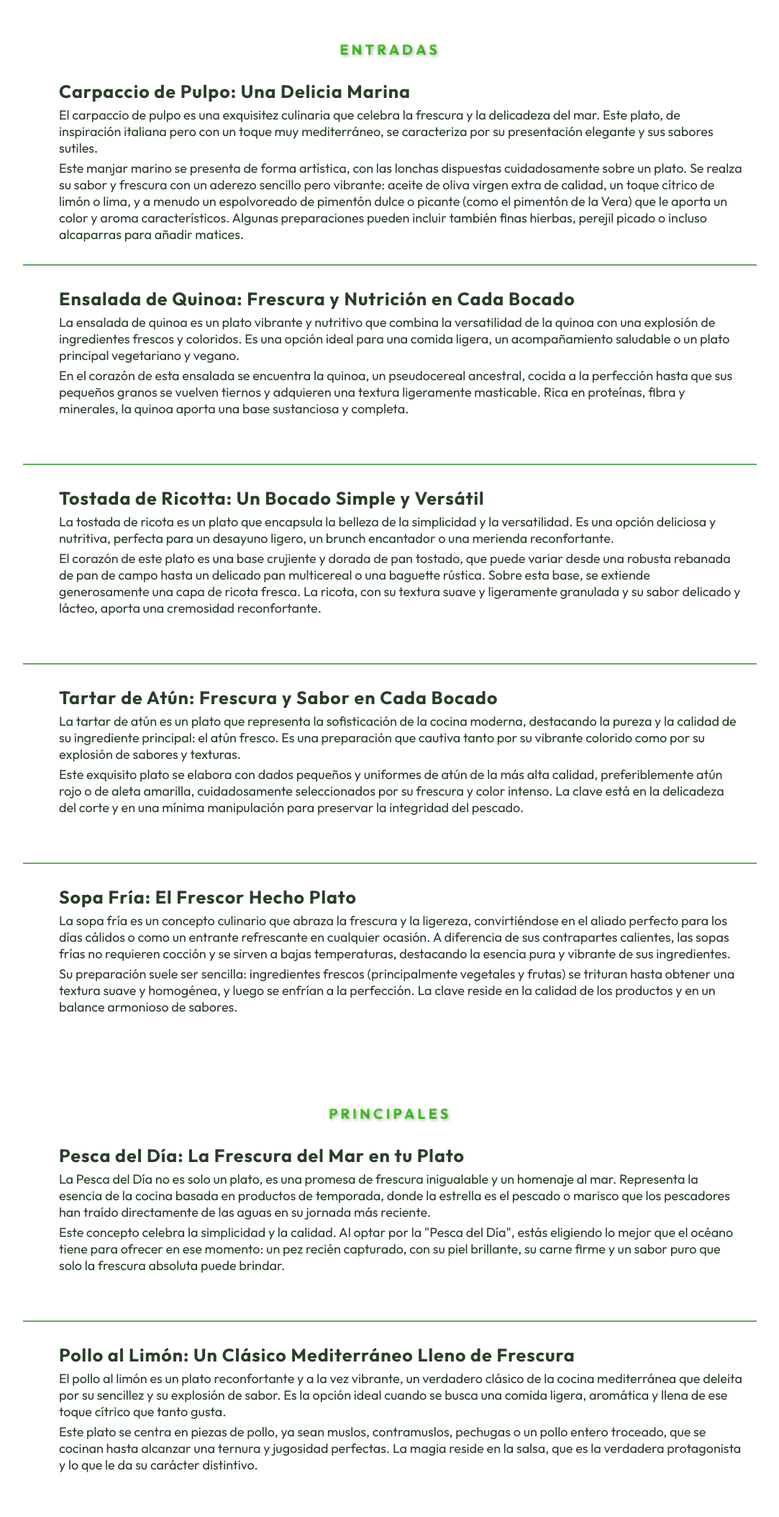
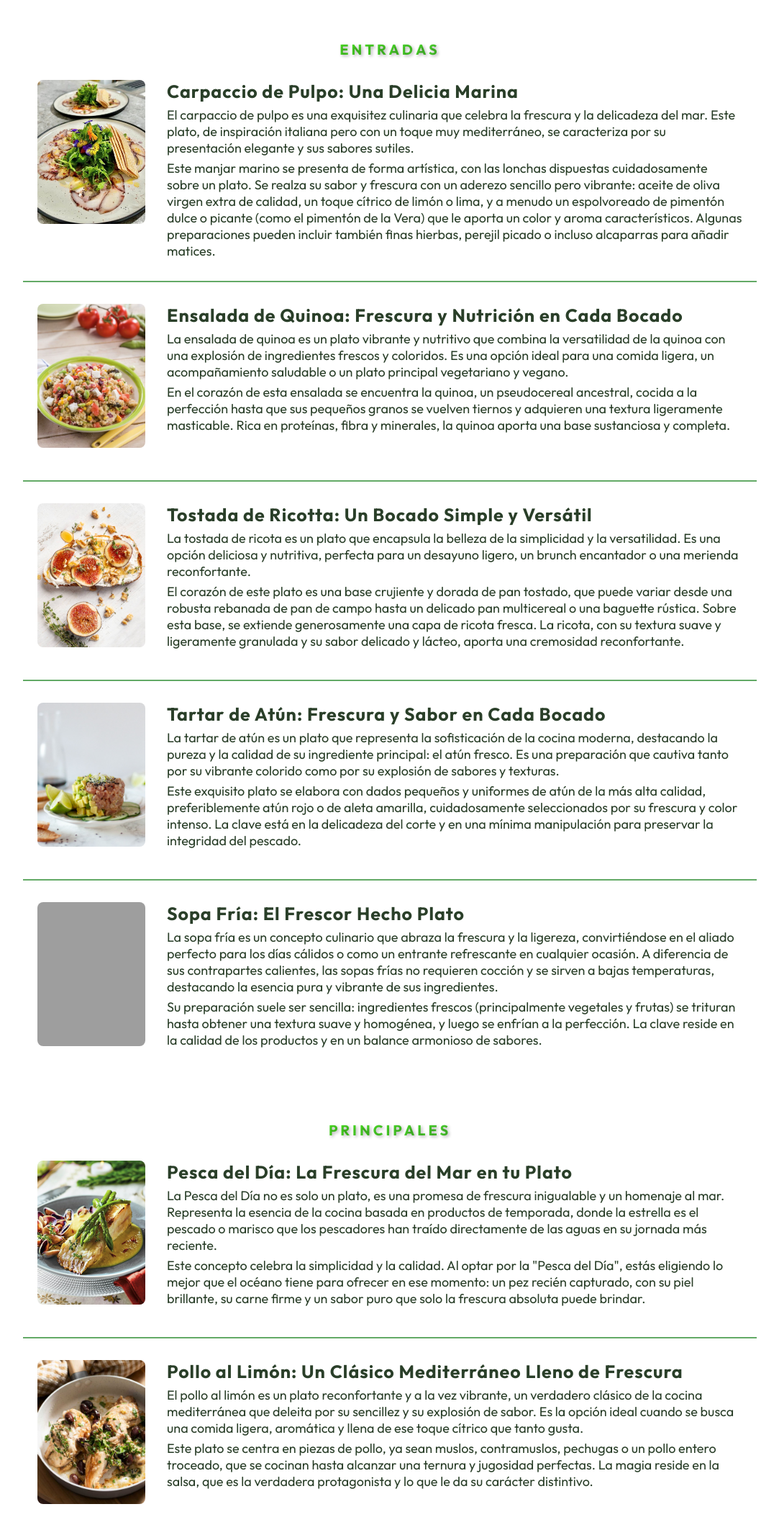
Before and after one commit to tomasville/tp-Final, a plain HTML site: page galeria.html in a window 1280 px wide. Shown: the part 314-2421 px from the top of the page at 72% size, without its empty margins (98-1181 px from the left). Drawn offline with Linux system fonts and the light colour scheme; the site is published under a folder, as on GitHub Pages, so addresses that start at the root find nothing.

Commit message:
Update galeria.html
gordo pusiste mal la direccion de las imagenes, no iba la barra jaja

```diff
--- a/galeria.html
+++ b/galeria.html
@@ -36,7 +36,7 @@
                 <h1 class="header__subtitulo">ENTRADAS</h1>
                 <article class="contenedor__galeria">
                     <figure class="galeria__foto">
-                        <img src="/Imagenes/Entradas/entrada 1-carpaccio de pulpo.jpg" alt="" class="foto">
+                        <img src="Imagenes/Entradas/entrada 1-carpaccio de pulpo.jpg" alt="" class="foto">
                         <figcaption class="foto__descripcion">
                             <h3 class="descripcion__titulo">Carpaccio de Pulpo: Una Delicia Marina</h3>
                             <p class="descripcion__parrafo">El carpaccio de pulpo es una exquisitez culinaria que celebra la frescura y la delicadeza del mar. Este plato, de inspiración italiana pero con un toque muy mediterráneo, se caracteriza por su presentación elegante y sus sabores sutiles.</p>
@@ -47,7 +47,7 @@
                 <hr class="galeria__separacion">
                 <article class="contenedor__galeria">
                     <figure class="galeria__foto">
-                        <img src="/Imagenes/Entradas/entrada 2-ensalada de quinoa.jpg" alt="" class="foto">
+                        <img src="Imagenes/Entradas/entrada 2-ensalada de quinoa.jpg" alt="" class="foto">
                         <figcaption class="foto__descripcion">
                             <h3 class="descripcion__titulo">Ensalada de Quinoa: Frescura y Nutrición en Cada Bocado</h3>
                             <p class="descripcion__parrafo">La ensalada de quinoa es un plato vibrante y nutritivo que combina la versatilidad de la quinoa con una explosión de ingredientes frescos y coloridos. Es una opción ideal para una comida ligera, un acompañamiento saludable o un plato principal vegetariano y vegano.</p>
@@ -58,7 +58,7 @@
                 <hr class="galeria__separacion">
                 <article class="contenedor__galeria">
                     <figure class="galeria__foto">
-                        <img src="/Imagenes/Entradas/entrada 3-tostada ricota.jpg" alt="" class="foto">
+                        <img src="Imagenes/Entradas/entrada 3-tostada ricota.jpg" alt="" class="foto">
                         <figcaption class="foto__descripcion">
                             <h3 class="descripcion__titulo">Tostada de Ricotta: Un Bocado Simple y Versátil</h3>
                             <p class="descripcion__parrafo">La tostada de ricota es un plato que encapsula la belleza de la simplicidad y la versatilidad. Es una opción deliciosa y nutritiva, perfecta para un desayuno ligero, un brunch encantador o una merienda reconfortante.</p>
@@ -69,7 +69,7 @@
                 <hr class="galeria__separacion">
                 <article class="contenedor__galeria">
                     <figure class="galeria__foto">
-                        <img src="/Imagenes/Entradas/entrada 4-tartar de atun.jpg" alt="" class="foto">
+                        <img src="Imagenes/Entradas/entrada 4-tartar de atun.jpg" alt="" class="foto">
                         <figcaption class="foto__descripcion">
                             <h3 class="descripcion__titulo">Tartar de Atún: Frescura y Sabor en Cada Bocado</h3>
                             <p class="descripcion__parrafo">La tartar de atún es un plato que representa la sofisticación de la cocina moderna, destacando la pureza y la calidad de su ingrediente principal: el atún fresco. Es una preparación que cautiva tanto por su vibrante colorido como por su explosión de sabores y texturas.</p>
@@ -80,7 +80,7 @@
                 <hr class="galeria__separacion">
                 <article class="contenedor__galeria">
                     <figure class="galeria__foto">
-                        <img src="/Imagenes/Entradas/entrada 5-sopa fria.jpg" alt="" class="foto">
+                        <img src="Imagenes/Entradas/entrada 5-sopa fria.jpg" alt="" class="foto">
                         <figcaption class="foto__descripcion">
                             <h3 class="descripcion__titulo">Sopa Fría: El Frescor Hecho Plato</h3>
                             <p class="descripcion__parrafo">La sopa fría es un concepto culinario que abraza la frescura y la ligereza, convirtiéndose en el aliado perfecto para los días cálidos o como un entrante refrescante en cualquier ocasión. A diferencia de sus contrapartes calientes, las sopas frías no requieren cocción y se sirven a bajas temperaturas, destacando la esencia pura y vibrante de sus ingredientes.</p>
@@ -93,7 +93,7 @@
                 <h1 class="header__subtitulo">PRINCIPALES</h1>
                 <article class="contenedor__galeria">
                     <figure class="galeria__foto">
-                        <img src="/Imagenes/Principales/principal 1-pesca del dia.jpg" alt="" class="foto">
+                        <img src="Imagenes/Principales/principal 1-pesca del dia.jpg" alt="" class="foto">
                         <figcaption class="foto__descripcion">
                             <h3 class="descripcion__titulo">Pesca del Día: La Frescura del Mar en tu Plato</h3>
                             <p class="descripcion__parrafo">La Pesca del Día no es solo un plato, es una promesa de frescura inigualable y un homenaje al mar. Representa la esencia de la cocina basada en productos de temporada, donde la estrella es el pescado o marisco que los pescadores han traído directamente de las aguas en su jornada más reciente.</p>
@@ -104,7 +104,7 @@
                 <hr class="galeria__separacion">
                 <article class="contenedor__galeria">
                     <figure class="galeria__foto">
-                        <img src="/Imagenes/Principales/principal 2-pollo al limon.jpg" alt="" class="foto">
+                        <img src="Imagenes/Principales/principal 2-pollo al limon.jpg" alt="" class="foto">
                         <figcaption class="foto__descripcion">
                             <h3 class="descripcion__titulo">Pollo al Limón: Un Clásico Mediterráneo Lleno de Frescura</h3>
                             <p class="descripcion__parrafo">El pollo al limón es un plato reconfortante y a la vez vibrante, un verdadero clásico de la cocina mediterránea que deleita por su sencillez y su explosión de sabor. Es la opción ideal cuando se busca una comida ligera, aromática y llena de ese toque cítrico que tanto gusta.</p>
@@ -115,7 +115,7 @@
                 <hr class="galeria__separacion">
                 <article class="contenedor__galeria">
                     <figure class="galeria__foto">
-                        <img src="/Imagenes/Principales/principal 3-risotto.jpg" alt="" class="foto">
+                        <img src="Imagenes/Principales/principal 3-risotto.jpg" alt="" class="foto">
                         <figcaption class="foto__descripcion">
                             <h3 class="descripcion__titulo">Risotto: La Esencia Cremosa de la Cocina Italiana</h3>
                             <p class="descripcion__parrafo">El risotto no es solo un plato, es una técnica culinaria y una celebración de la paciencia y el sabor que se originó en el norte de Italia. Es la máxima expresión de la cremosidad y la profundidad de los sabores, lograda a través de un proceso de cocción lento y atento.</p>
@@ -126,7 +126,7 @@
                 <hr class="galeria__separacion">
                 <article class="contenedor__galeria">
                     <figure class="galeria__foto">
-                        <img src="/Imagenes/Principales/principal 4-lomo de cerdo.jpg" alt="" class="foto">
+                        <img src="Imagenes/Principales/principal 4-lomo de cerdo.jpg" alt="" class="foto">
                         <figcaption class="foto__descripcion">
                             <h3 class="descripcion__titulo">Lomo de Cerdo: Versatilidad y Sabor en Tu Mesa</h3>
                             <p class="descripcion__parrafo">El lomo de cerdo es un corte magro y versátil, muy apreciado en la gastronomía de diversas culturas por su textura tierna y su capacidad para absorber una amplia gama de sabores. Es una opción excelente para quienes buscan una carne blanca sustanciosa y fácil de adaptar a diferentes estilos culinarios.</p>
@@ -138,7 +138,7 @@
                 <hr class="galeria__separacion">
                 <article class="contenedor__galeria">
                     <figure class="galeria__foto">
-                        <img src="/Imagenes/Principales/principal 5-pasta.jpg" alt="" class="foto">
+                        <img src="Imagenes/Principales/principal 5-pasta.jpg" alt="" class="foto">
                         <figcaption class="foto__descripcion">
                             <h3 class="descripcion__titulo">Pasta: El Corazón de la Cocina Italiana</h3>
                             <p class="descripcion__parrafo">La pasta es mucho más que un alimento; es un emblema de la gastronomía italiana, una base culinaria globalmente amada y una expresión de infinita versatilidad. Desde sus humildes orígenes, se ha transformado en un lienzo perfecto para una diversidad de sabores y texturas, adaptándose a cualquier paladar y ocasión.</p>
```
